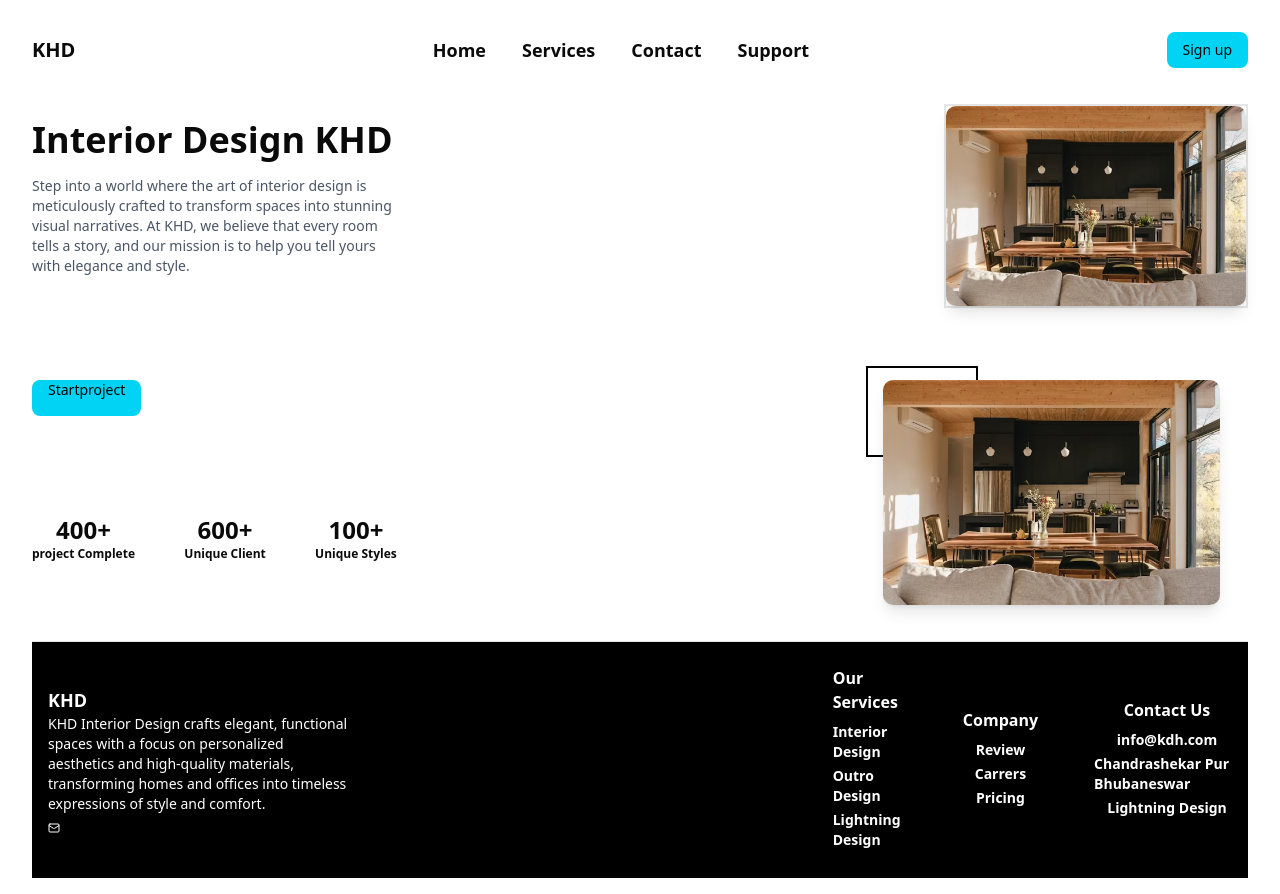
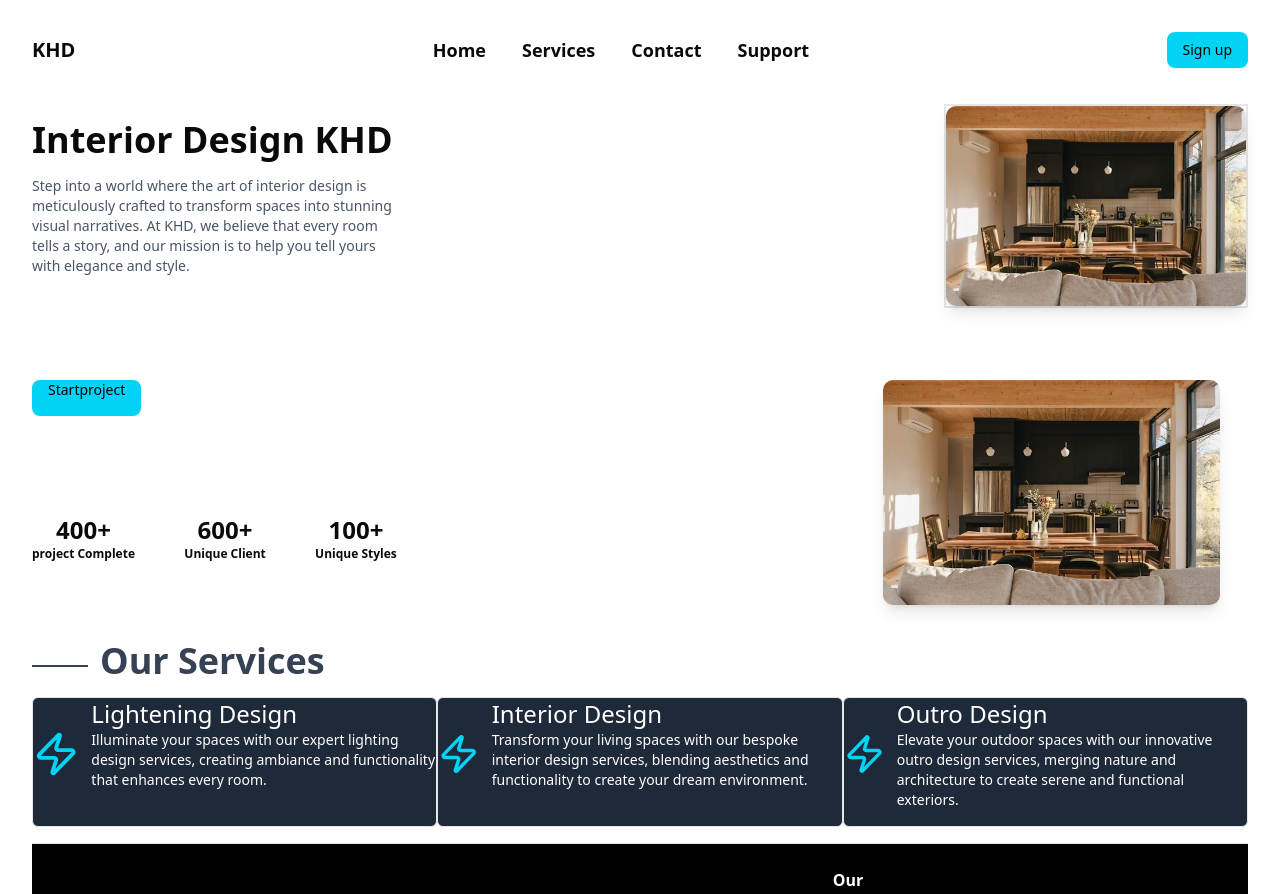
Before and after one commit to Rajendra-65/kdh-interior-design, a Next.js app: page / in a window 1280 px wide. Shown: the top 894 px of the page. Built offline with nearby package versions, Linux system fonts and the light colour scheme.

Commit message:
Adding the image for the service and also developing the service page

```diff
--- a/src/app/(home)/page.tsx
+++ b/src/app/(home)/page.tsx
@@ -1,14 +1,15 @@
 import Image from "next/image";
 import { Button } from "@/components/ui/button";
 import Link from "next/link"
+import { Zap } from "lucide-react";
 
 export default function Home() {
   return (
     <>
       <div
-        className="flex justify-between py-9"
+        className="flex justify-between py-9 "
       >
-        <div className="flex flex-col items-start w-[30%] mt-[27px] lg:justify-center md:mt-0">
+        <div className="w-[50%] flex flex-col items-start md:w-[30%] mt-[27px] lg:justify-center md:mt-0">
           <h1 className="font-bold text-4xl mb-2">
             Interior Design KHD
           </h1>
@@ -16,7 +17,7 @@ export default function Home() {
             Step into a world where the art of interior design is meticulously crafted to transform spaces into stunning visual narratives. At KHD, we believe that every room tells a story, and our mission is to help you tell yours with elegance and style.
           </p>
         </div>
-        <div className="flex items-center justify-center w-[25%] border-2">
+        <div className="w-[50%] flex items-center justify-center md:w-[25%] border-2">
           <Image
             src="/home-page-1st-right-image.jpg"
             alt="Interior Design"
@@ -66,7 +67,7 @@ export default function Home() {
           </div>
         </div>
         <div className = "flex items-center w-[30%] pr-7 ">
-          <div className = "border-2 border-black w-[112px] h-[91px] ml-[-17px] absolute mt-[-162px]">
+          <div className = "border-2 border-black w-[5.83 vw] h-[4.74 vw] ml-[-0.89%] absolute mt-[-8.44%] hidden md:visible">
 
           </div>
           <Image
@@ -79,6 +80,42 @@ export default function Home() {
           />
         </div>
       </div>
+
+      <div className = "flex flex-col items-start">
+        <div className = "flex">
+          <div className = "h-[2px] w-14 bg-gray-700 justify-center mt-6 "></div>
+          <h1 className="text-4xl font-semibold text-gray-700 ml-3">Our Services</h1>
+        </div>
+        <div className = "pt-4 w-full flex justify-between pb-4">
+          <div className = "flex w-[450px] h-[130px] bg-gray-800 text-white border rounded-sm hover:bg-gray-950 transition-colors duration-300 cursor-pointer">
+            <Zap className="size-28 text-cyan-400 text-center" />
+            <div className = "flex flex-col pl-3">
+              <h1 className = "text-2xl">Lightening Design</h1>
+              <p className = "text-sm">
+                Illuminate your spaces with our expert lighting design services, creating ambiance and functionality that enhances every room.
+              </p>
+            </div>
+          </div>
+          <div className = "flex w-[450px] h-[130px]  bg-gray-800 text-white border rounded-sm hover:bg-gray-950 transition-colors-duration-300 cursor-pointer">
+            <Zap className="size-28 text-cyan-400" />
+            <div className = "flex flex-col pl-3">
+              <h1 className = "text-2xl">Interior Design</h1>
+              <p className = "text-sm">
+                Transform your living spaces with our bespoke interior design services, blending aesthetics and functionality to create your dream environment.
+              </p>
+            </div>
+          </div>
+          <div className = "flex w-[450px] h-[130px]  bg-gray-800 text-white border rounded-sm hover:bg-gray-950 transition-colors-duration-300 cursor-pointer">
+            <Zap className="size-28 text-cyan-400" />
+            <div className = "flex flex-col pl-3">
+              <h1 className = "text-2xl">Outro Design</h1>
+              <p className = "text-sm">
+                Elevate your outdoor spaces with our innovative outro design services, merging nature and architecture to create serene and functional exteriors.
+              </p>
+            </div>
+          </div>
+        </div>
+      </div>
     </>
   );
 }
--- /dev/null
+++ b/src/app/(service)/service/page.tsx
@@ -0,0 +1,26 @@
+import Image from "next/image";
+
+const Service = () => {
+    return(
+        <div className = "flex items-center justify-center w-full h-screen">
+            <div className = "flex flex-col items-center justify-center w-[40%] h-[250px]">
+                <h1 className = "text-2xl font-bold text-center">Interior Lightening</h1>
+                <p className = "text-sm text center">
+                    KHD Interior Design crafts elegant, functional spaces with a focus on personalized aesthetics and high-quality materials, transforming homes and offices into timeless expressions of style and comfort.
+                </p>
+            </div>
+            <div className = "w-[40%]">
+                <Image
+                    src="/interior-lightening.png"
+                    alt="Interior Design"
+                    className="w-full h-auto rounded-lg shadow-lg"
+                    style={{ objectFit: "cover" }}
+                    width = {600}
+                    height = {600}
+                />
+            </div>
+        </div>
+    )
+}
+
+export default Service;
```
Also changed, not shown: public/interior-lightening.png (added).
